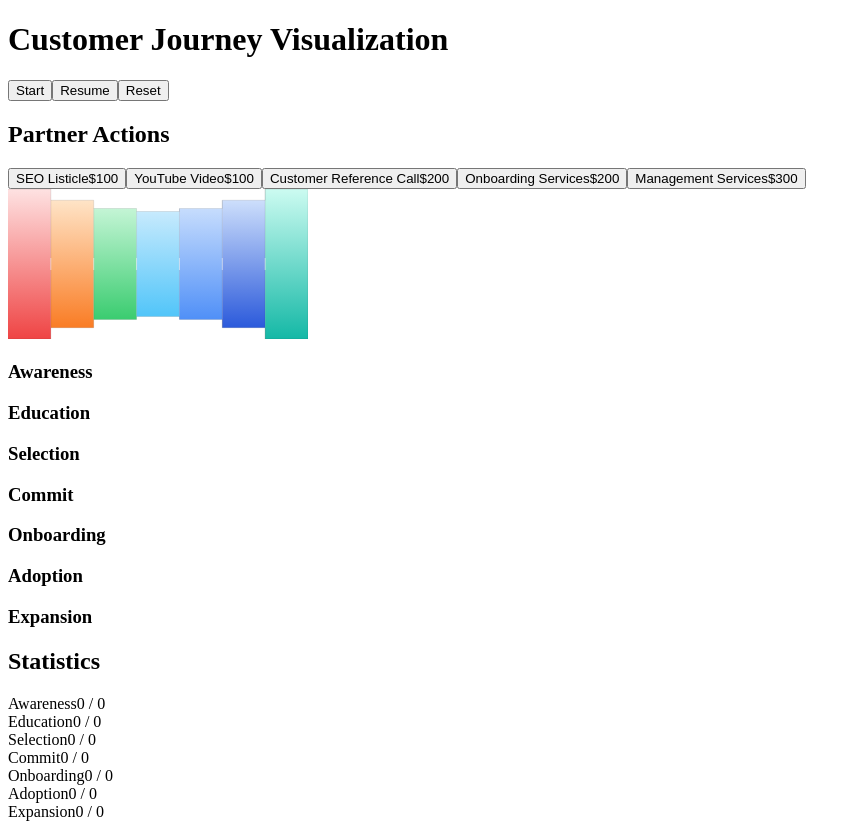
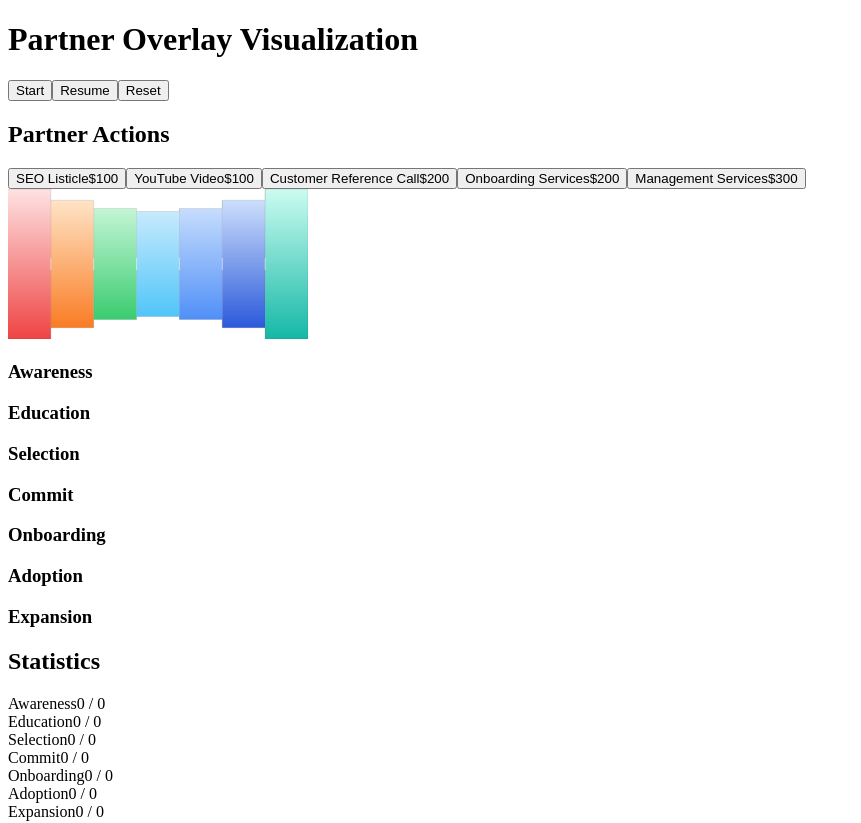
Before and after one commit to virtuist737/Partner-Overlay-Visualization, a React (Vite) app in the folder client/: page / in a window 1280 px wide. Shown: the top 823 px of the page, without its empty margins (0-861 px from the left). Built offline with nearby package versions, Linux system fonts and the light colour scheme.

Commit message:
Assistant checkpoint: Update page title in content area
Assistant generated file changes:
- client/src/pages/home.tsx: Update page title

---

User prompt:

change the title in the content at the top of the page too

```diff
--- a/client/src/pages/home.tsx
+++ b/client/src/pages/home.tsx
@@ -88,7 +88,7 @@ export default function Home() {
     <div className="flex-1 flex p-4 h-full">
       <Card className="w-full flex flex-col p-4 bg-card/50 backdrop-blur-sm border-none shadow-2xl">
         <div className="flex items-center justify-between mb-4">
-          <h1 className="text-lg font-bold text-primary">Customer Journey Visualization</h1>
+          <h1 className="text-lg font-bold text-primary">Partner Overlay Visualization</h1>
           <div className="flex gap-2">
             <Button
               onClick={() => {
```
